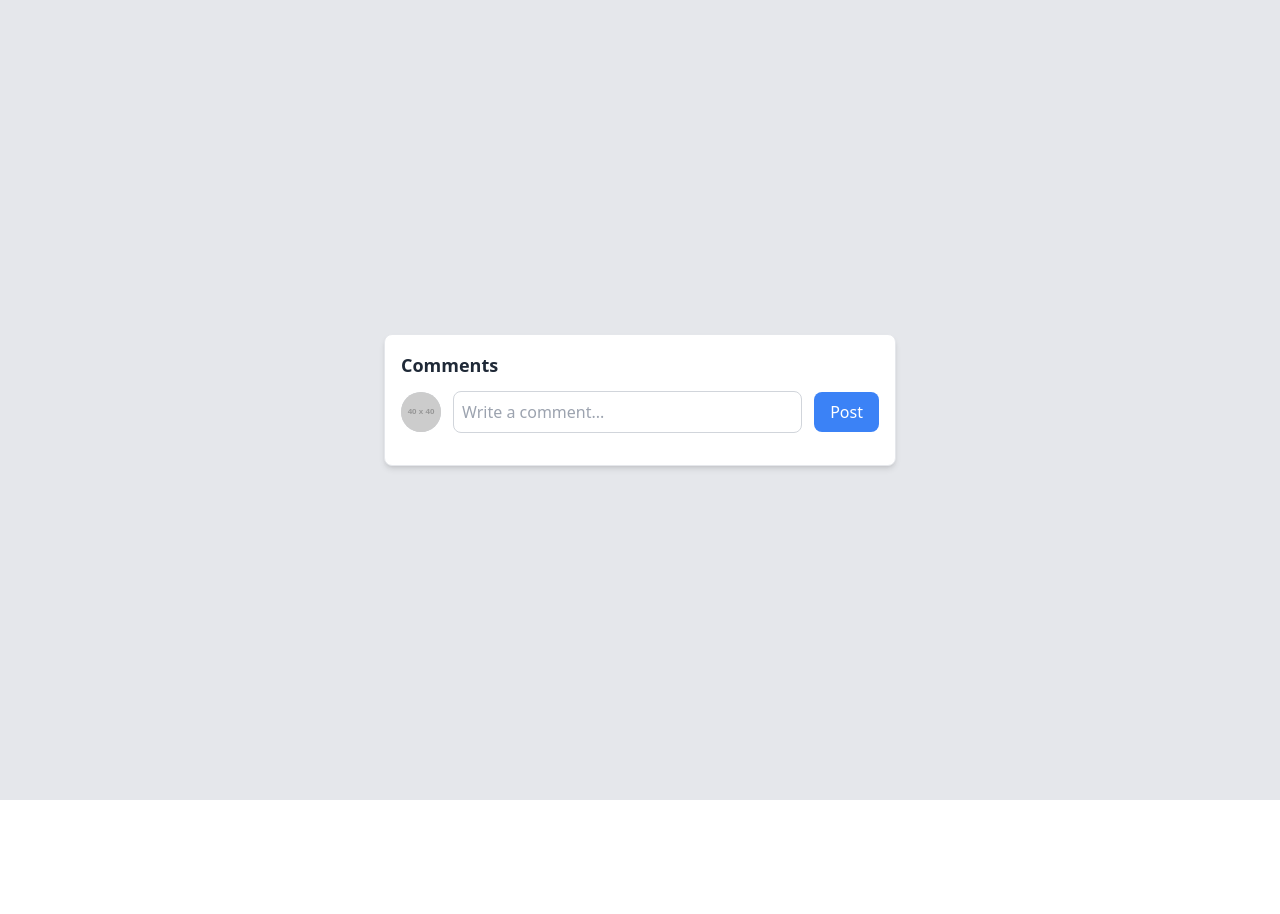
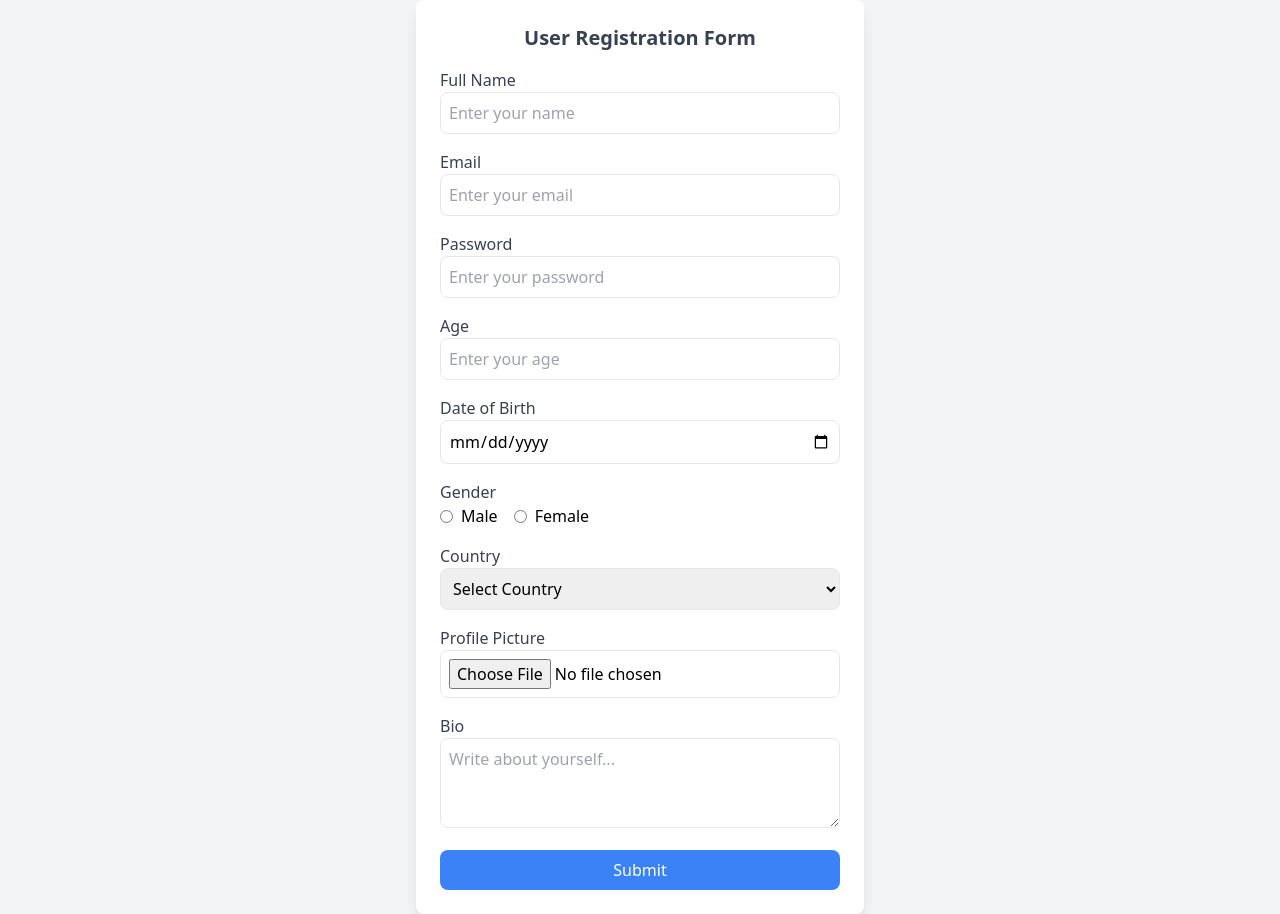
Before and after one commit to dhrumilsojitra/All-React-Program, a React (Vite) app: page / in a window 1280 px wide. Before the commit the page ends 800 px from the top, so only its background shows below. Built offline with nearby package versions, Linux system fonts and the light colour scheme.

Commit message:
Form added

```diff
--- a/src/App.jsx
+++ b/src/App.jsx
@@ -3,6 +3,7 @@ import React from "react";
 import EmpDetail from "./component/EmpDetail";
 import Counter from "./component/Counter";
 import Comment from "./component/Comment";
+import UserForm from "./component/UserForm";
 
 const employees = [
   {
@@ -50,7 +51,12 @@ const employees = [
 // console.log(employees);
 
 function App() {
-  return <Comment />;
+  return (
+    <>
+      {/* <Comment />; */}
+      <UserForm />
+    </>
+  );
 }
 
 export default App;
--- /dev/null
+++ b/src/component/UserForm.jsx
@@ -0,0 +1,196 @@
+import React, { useState } from "react";
+
+const UserForm = () => {
+  const [formData, setFormData] = useState({
+    name: "",
+    email: "",
+    password: "",
+    age: "",
+    birthdate: "",
+    gender: "",
+    profilePicture: null,
+    bio: "",
+    country: "",
+  });
+
+  const handleChange = (e) => {
+    const { name, value, type, files } = e.target;
+
+    if (type === "file") {
+      setFormData((prev) => ({ ...prev, profilePicture: files[0] }));
+    } else {
+      setFormData((prev) => ({ ...prev, [name]: value }));
+    }
+  };
+
+  const handleSubmit = (e) => {
+    e.preventDefault();
+    console.log("Form Data:", formData);
+    setFormData({
+      name: "",
+      email: "",
+      password: "",
+      age: "",
+      birthdate: "",
+      gender: "",
+      profilePicture: null,
+      bio: "",
+      country: "",
+    });
+  };
+
+  return (
+    <div className="flex justify-center items-center min-h-screen bg-gray-100">
+      <div className="bg-white shadow-lg rounded-lg p-6 w-full max-w-md">
+        <h2 className="text-xl font-bold text-gray-700 text-center mb-4">
+          User Registration Form
+        </h2>
+        <form onSubmit={handleSubmit} className="space-y-4">
+          {/* Name */}
+          <div>
+            <label className="block text-gray-700">Full Name</label>
+            <input
+              type="text"
+              name="name"
+              value={formData.name}
+              onChange={handleChange}
+              className="w-full p-2 border rounded-lg focus:ring-2 focus:ring-blue-500"
+              placeholder="Enter your name"
+            />
+          </div>
+
+          {/* Email */}
+          <div>
+            <label className="block text-gray-700">Email</label>
+            <input
+              type="email"
+              name="email"
+              value={formData.email}
+              onChange={handleChange}
+              className="w-full p-2 border rounded-lg focus:ring-2 focus:ring-blue-500"
+              placeholder="Enter your email"
+            />
+          </div>
+
+          {/* Password */}
+          <div>
+            <label className="block text-gray-700">Password</label>
+            <input
+              type="password"
+              name="password"
+              value={formData.password}
+              onChange={handleChange}
+              className="w-full p-2 border rounded-lg focus:ring-2 focus:ring-blue-500"
+              placeholder="Enter your password"
+            />
+          </div>
+
+          {/* Age */}
+          <div>
+            <label className="block text-gray-700">Age</label>
+            <input
+              type="number"
+              name="age"
+              value={formData.age}
+              onChange={handleChange}
+              className="w-full p-2 border rounded-lg focus:ring-2 focus:ring-blue-500"
+              placeholder="Enter your age"
+            />
+          </div>
+
+          {/* Date of Birth */}
+          <div>
+            <label className="block text-gray-700">Date of Birth</label>
+            <input
+              type="date"
+              name="birthdate"
+              value={formData.birthdate}
+              onChange={handleChange}
+              className="w-full p-2 border rounded-lg focus:ring-2 focus:ring-blue-500"
+            />
+          </div>
+
+          {/* Gender (Radio Buttons) */}
+          <div>
+            <label className="block text-gray-700">Gender</label>
+            <div className="flex space-x-4">
+              <label className="flex items-center">
+                <input
+                  type="radio"
+                  name="gender"
+                  value="Male"
+                  checked={formData.gender === "Male"}
+                  onChange={handleChange}
+                  className="mr-2"
+                />
+                Male
+              </label>
+              <label className="flex items-center">
+                <input
+                  type="radio"
+                  name="gender"
+                  value="Female"
+                  checked={formData.gender === "Female"}
+                  onChange={handleChange}
+                  className="mr-2"
+                />
+                Female
+              </label>
+            </div>
+          </div>
+
+          {/* Country (Dropdown) */}
+          <div>
+            <label className="block text-gray-700">Country</label>
+            <select
+              name="country"
+              value={formData.country}
+              onChange={handleChange}
+              className="w-full p-2 border rounded-lg focus:ring-2 focus:ring-blue-500"
+            >
+              <option value="">Select Country</option>
+              <option value="India">India</option>
+              <option value="USA">USA</option>
+              <option value="UK">UK</option>
+              <option value="Canada">Canada</option>
+            </select>
+          </div>
+
+          {/* Profile Picture (File Upload) */}
+          <div>
+            <label className="block text-gray-700">Profile Picture</label>
+            <input
+              type="file"
+              name="profilePicture"
+              onChange={handleChange}
+              className="w-full p-2 border rounded-lg"
+            />
+          </div>
+
+          {/* Bio (Textarea) */}
+          <div>
+            <label className="block text-gray-700">Bio</label>
+            <textarea
+              name="bio"
+              value={formData.bio}
+              onChange={handleChange}
+              rows="3"
+              className="w-full p-2 border rounded-lg focus:ring-2 focus:ring-blue-500"
+              placeholder="Write about yourself..."
+            ></textarea>
+          </div>
+
+          {/* Submit Button */}
+          <button
+            type="submit"
+            className="w-full bg-blue-500 text-white py-2 rounded-lg hover:bg-blue-600"
+          >
+            Submit
+          </button>
+        </form>
+      </div>
+    </div>
+  );
+};
+
+export default UserForm;
```
